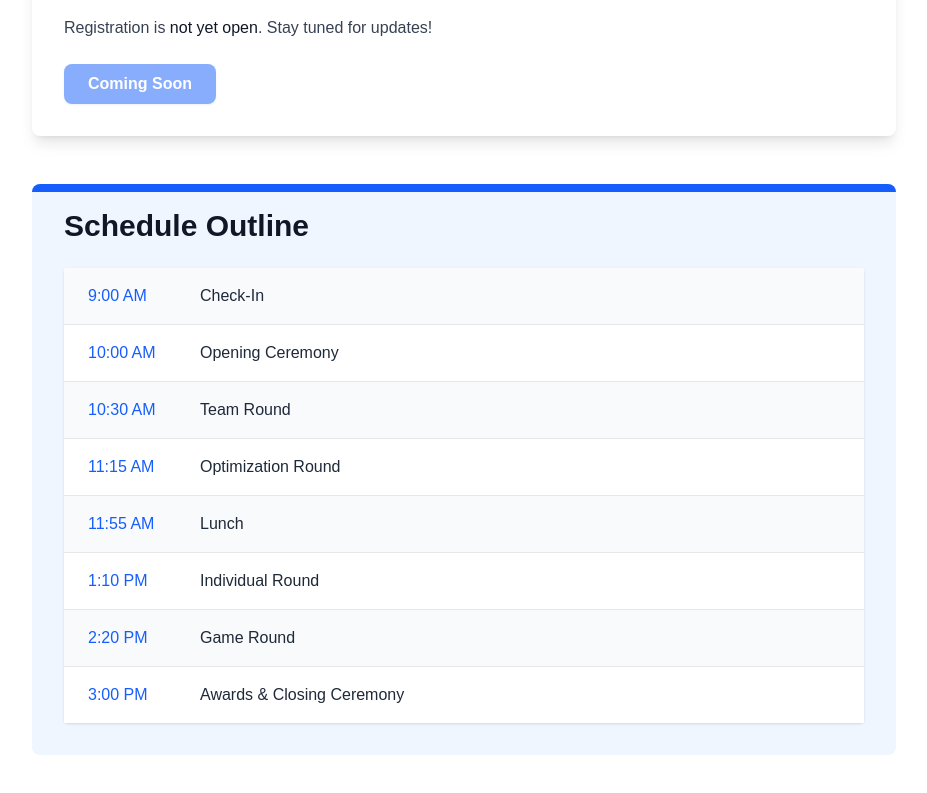
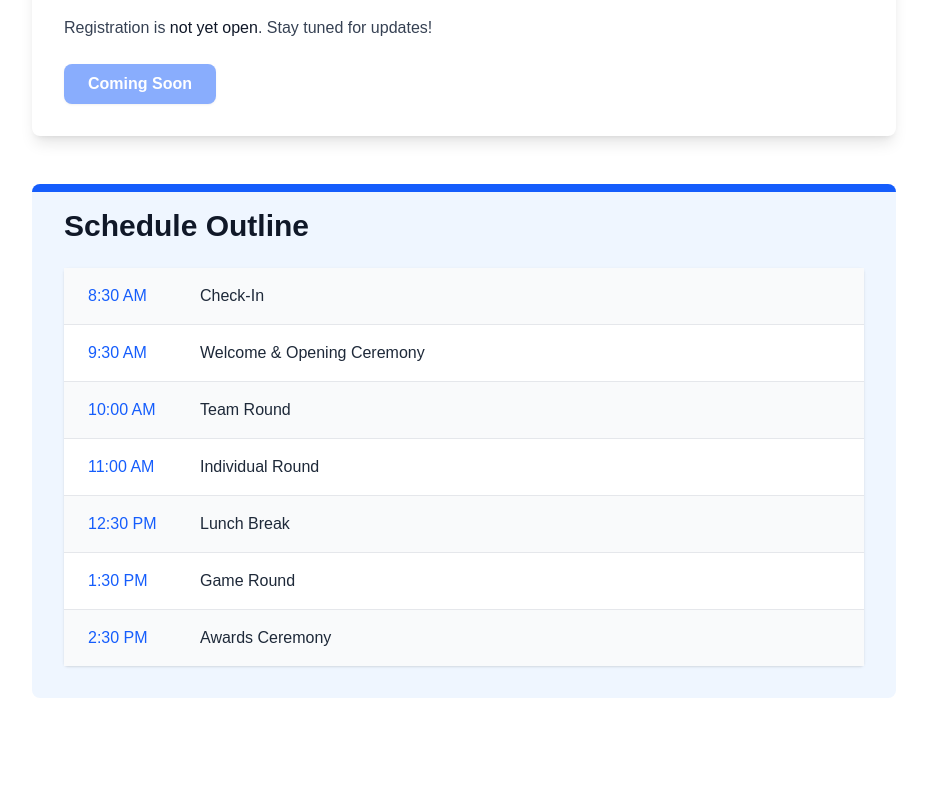
Before and after one commit to mkornilov07/uvamt-website, a Next.js app in the folder uvamt-website/: page /tournament in a window 1280 px wide. Shown: the part 874-1667 px from the top of the page, without its empty margins (176-1103 px from the left). After the commit the page ends 1620 px from the top, so only its background shows below. Built offline with nearby package versions, Linux system fonts and the light colour scheme.

Commit message:
extracted data into schedule.ts and sponsors.ts

```diff
--- a/uvamt-website/app/page.tsx
+++ b/uvamt-website/app/page.tsx
@@ -4,11 +4,9 @@
 import Link from "next/link";
 import Image from "next/image";
 import { motion } from "framer-motion";
+import { schedule } from "@/data/schedule";
+import { sponsors } from "@/data/sponsors";
 
-const sponsors = [
-    { name: "Sponsor 1", logo: "/sponsors/mathdash_logo.png" },
-    { name: "Sponsor 2", logo: "/sponsors/uva_math_logo.png" },
-];
 
 export default function HomePage() {
     return (
@@ -267,15 +265,7 @@ export default function HomePage() {
                         transition={{ duration: 0.8, delay: 0.2 }}
                         viewport={{ once: true }}
                     >
-                        {[
-                            ["8:30 AM", "Check-In"],
-                            ["9:30 AM", "Welcome & Opening Ceremony"],
-                            ["10:00 AM", "Team Round"],
-                            ["11:00 AM", "Individual Round"],
-                            ["12:30 PM", "Lunch Break"],
-                            ["1:30 PM", "Game Round"],
-                            ["2:30 PM", "Awards Ceremony"],
-                        ].map(([time, activity], idx) => (
+                        {schedule.map(({ time, activity }, idx) => (
                             <motion.div
                                 key={time}
                                 className={`flex items-center gap-x-4 px-6 py-4 ${
@@ -363,7 +353,7 @@ export default function HomePage() {
                     }}
                     viewport={{ once: true }}
                 >
-                    {sponsors.map(({ name, logo }) => (
+                    {sponsors.map(({ name, logoSrc }) => (
                         <motion.div
                             key={name}
                             className="flex justify-center"
@@ -374,7 +364,7 @@ export default function HomePage() {
                         >
                             <Link href="/sponsors" className="block transform hover:scale-105 transition">
                                 <Image
-                                    src={logo}
+                                    src={logoSrc}
                                     alt={`${name} logo`}
                                     width={150}
                                     height={80}
--- a/uvamt-website/app/sponsors/page.tsx
+++ b/uvamt-website/app/sponsors/page.tsx
@@ -4,27 +4,7 @@
 import React, { useState } from "react";
 import { motion, AnimatePresence, Variants } from "framer-motion";
 import Image from "next/image";
-
-interface Sponsor {
-    name: string;
-    logoSrc: string;
-    blurb: string;
-}
-
-const sponsors: Sponsor[] = [
-    {
-        name: "MathDash",
-        logoSrc: "/sponsors/mathdash_logo.png",
-        blurb:
-            "MathDash is a personalized math training platform that meets students where they are at, while keeping them motivated through rating, gamified streaks, and small prizes. The most common feedback they get from parents is \"Thank you for making my child excited about math.\"",
-    },
-    {
-        name: "UVA Math",
-        logoSrc: "/sponsors/uva_math_logo.png",
-        blurb:
-            "Mathematics at UVA provides excellent education and research opportunities to over 250 declared majors and houses world-class faculty.",
-    },
-];
+import { Sponsor, sponsors } from "@/data/sponsors";
 
 const collapseVariants: Variants = {
     closed: { height: 0, opacity: 0 },
--- a/uvamt-website/app/tournament/page.tsx
+++ b/uvamt-website/app/tournament/page.tsx
@@ -3,6 +3,7 @@
 
 import React from "react";
 import { motion } from "framer-motion";
+import { schedule } from "@/data/schedule";
 
 export default function Tournament() {
     return (
@@ -126,25 +127,14 @@ export default function Tournament() {
                                 Schedule Outline
                             </h2>
                             <div className="bg-white shadow rounded divide-y divide-gray-200">
-                                {[
-                                    ["9:00 AM", "Check-In"],
-                                    ["10:00 AM", "Opening Ceremony"],
-                                    ["10:30 AM", "Team Round"],
-                                    ["11:15 AM", "Optimization Round"],
-                                    ["11:55 AM", "Lunch"],
-                                    ["1:10 PM", "Individual Round"],
-                                    ["2:20 PM", "Game Round"],
-                                    ["3:00 PM", "Awards & Closing Ceremony"],
-                                ].map(([time, activity], idx) => (
+                                {schedule.map(({ time, activity }, idx) => (
                                     <div
                                         key={time}
                                         className={`flex items-center gap-x-4 px-6 py-4 ${
                                             idx % 2 === 0 ? "bg-gray-50" : "bg-white"
                                         }`}
                                     >
-                    <span className="w-24 font-medium text-blue-600">
-                      {time}
-                    </span>
+                                        <span className="w-24 font-medium text-blue-600">{time}</span>
                                         <span className="text-gray-800">{activity}</span>
                                     </div>
                                 ))}
@@ -152,6 +142,7 @@ export default function Tournament() {
                         </div>
                     </div>
                 </motion.section>
+
             </div>
         </>
     );
--- /dev/null
+++ b/uvamt-website/data/schedule.ts
@@ -0,0 +1,14 @@
+export interface ScheduleItem {
+    time: string;
+    activity: string;
+}
+
+export const schedule: ScheduleItem[] = [
+    { time: "8:30 AM", activity: "Check-In" },
+    { time: "9:30 AM", activity: "Welcome & Opening Ceremony" },
+    { time: "10:00 AM", activity: "Team Round" },
+    { time: "11:00 AM", activity: "Individual Round" },
+    { time: "12:30 PM", activity: "Lunch Break" },
+    { time: "1:30 PM", activity: "Game Round" },
+    { time: "2:30 PM", activity: "Awards Ceremony" },
+];
--- /dev/null
+++ b/uvamt-website/data/sponsors.ts
@@ -0,0 +1,20 @@
+export interface Sponsor {
+    name: string;
+    logoSrc: string;
+    blurb?: string;
+}
+
+export const sponsors: Sponsor[] = [
+    {
+        name: "MathDash",
+        logoSrc: "/sponsors/mathdash_logo.png",
+        blurb:
+            "MathDash is a personalized math training platform that meets students where they are at, while keeping them motivated through rating, gamified streaks, and small prizes. The most common feedback they get from parents is \"Thank you for making my child excited about math.\"",
+    },
+    {
+        name: "UVA Math",
+        logoSrc: "/sponsors/uva_math_logo.png",
+        blurb:
+            "Mathematics at UVA provides excellent education and research opportunities to over 250 declared majors and houses world-class faculty.",
+    },
+];
```
